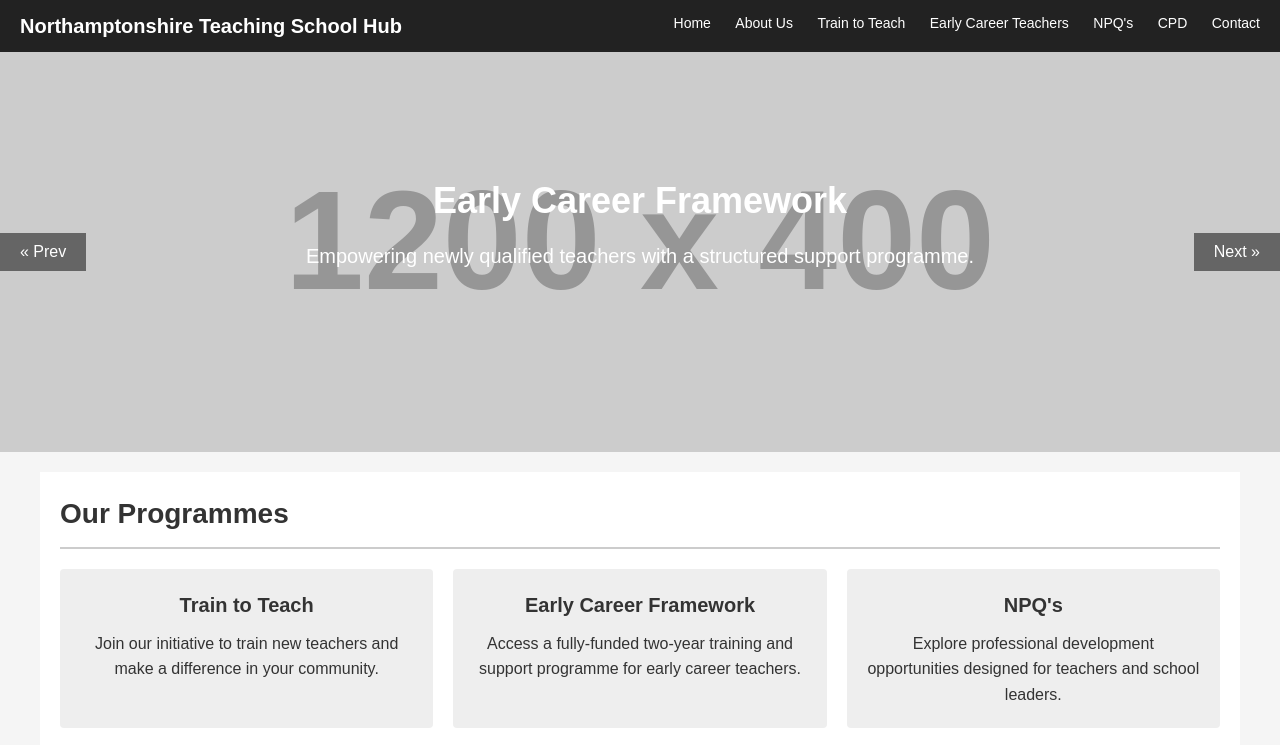
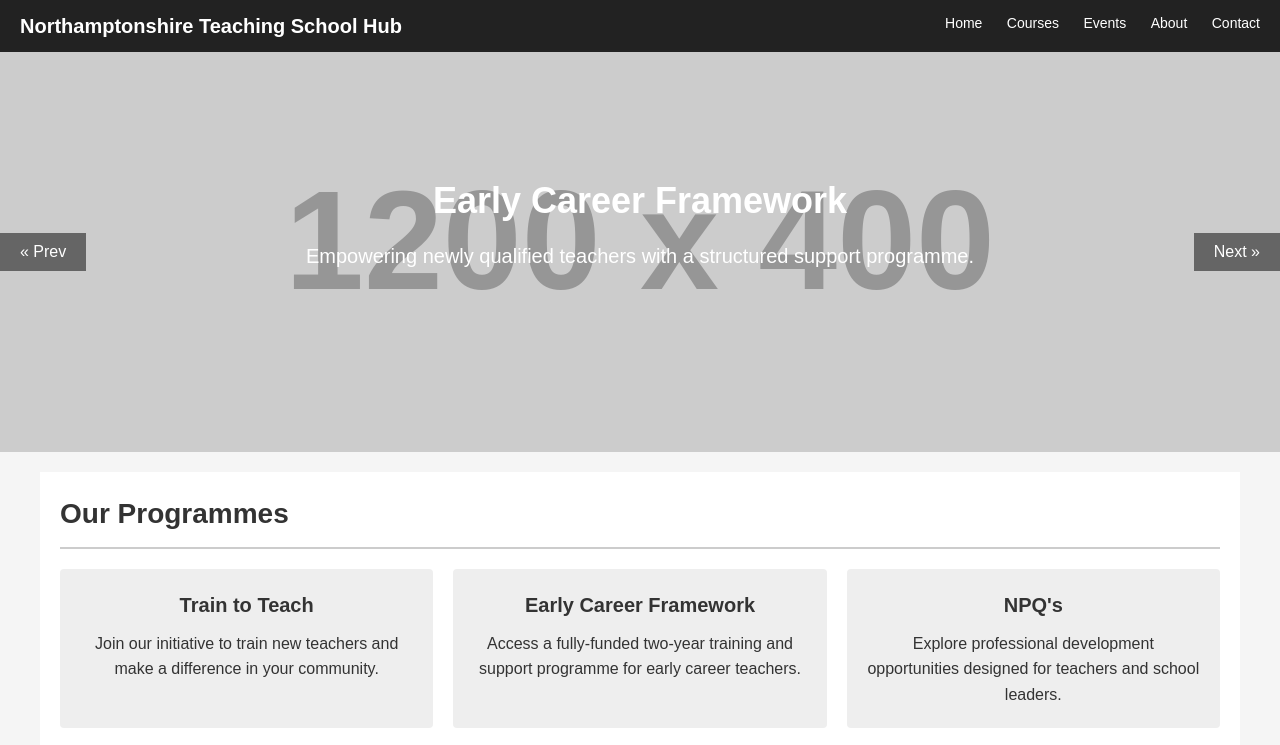
Before and after one commit to DarthJkid/Web-Development-Fundamentals-2024-MOD008906-TRI2-F01ARP-, a website built with Vite: page ComputingHubsEastEngland/index.html in a window 1280 px wide. Shown: the top 745 px of the page. Built offline with nearby package versions, Linux system fonts and the light colour scheme; placeholder pictures from the web are drawn by us; files whose address does not match are found by name.

Commit message:
Heading list items

```diff
--- a/ComputingHubsEastEngland/index.html
+++ b/ComputingHubsEastEngland/index.html
@@ -17,11 +17,9 @@
     <nav>
       <ul>
         <li><a href="#">Home</a></li>
-        <li><a href="#">About Us</a></li>
-        <li><a href="#">Train to Teach</a></li>
-        <li><a href="#">Early Career Teachers</a></li>
-        <li><a href="#">NPQ's</a></li>
-        <li><a href="#">CPD</a></li>
+        <li><a href="#">Courses</a></li>
+        <li><a href="#">Events</a></li>
+        <li><a href="#">About</a></li>
         <li><a href="#">Contact</a></li>
       </ul>
     </nav>
```
